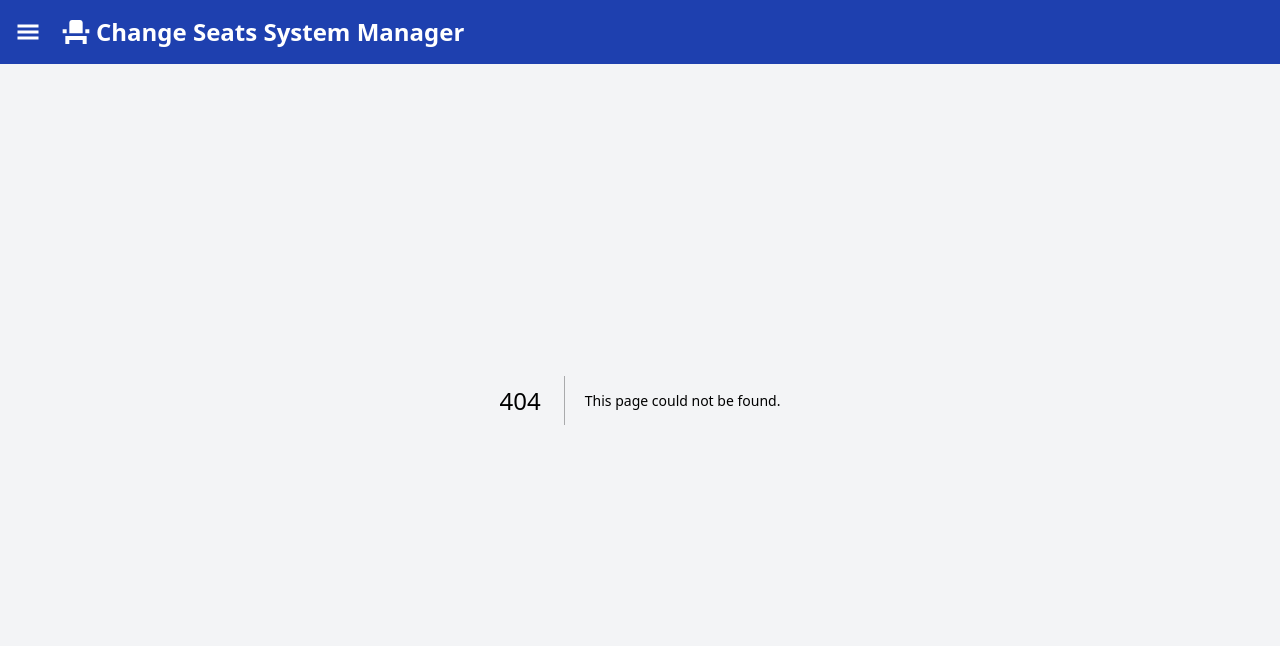
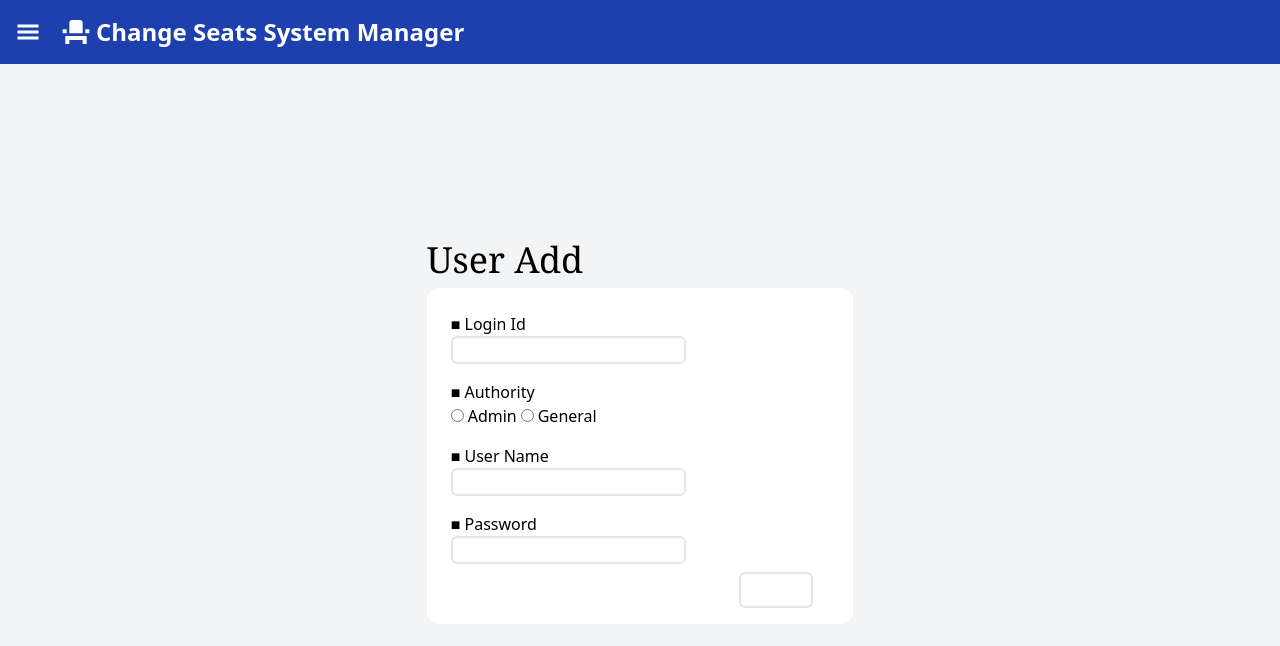
Before and after one commit to ry-shimizu/change-seats-system_front, a Next.js app: page /user/add in a window 1280 px wide. Before the commit this address had no page. Shown: the top 646 px of the page. Built offline with nearby package versions, Linux system fonts and the light colour scheme.

Commit message:
user add

```diff
--- a/src/app/myclass/add/page.tsx
+++ b/src/app/myclass/add/page.tsx
@@ -7,7 +7,7 @@ export default function MyClassAdd() {
     <input
       type="number"
       name="seatTotalber1"
-      className="border-2 rounded-md"
+      className="border-2 rounded-md focus:outline-none focus:shadow-outline hover:border-gray-500"
       placeholder="座席数(1列目)"
       min={1}
     />,
@@ -18,7 +18,7 @@ export default function MyClassAdd() {
       <input
         type="number"
         name={`seatTotalber${inputCount}`}
-        className="border-2 rounded-md"
+        className="border-2 rounded-md focus:outline-none focus:shadow-outline hover:border-gray-500"
         placeholder={`座席数(${inputCount}列目)`}
         min={1}
       />
@@ -49,7 +49,7 @@ export default function MyClassAdd() {
               type="number"
               name="year"
               placeholder="年度"
-              className="border-2 rounded-md"
+              className="border-2 rounded-md focus:outline-none focus:shadow-outline hover:border-gray-500"
               min={2023}
               max={9999}
             />
@@ -62,7 +62,7 @@ export default function MyClassAdd() {
               placeholder="クラス"
               maxLength={10}
               size={20}
-              className="border-2 rounded-md"
+              className="border-2 rounded-md focus:outline-none focus:shadow-outline hover:border-gray-500"
             />
           </div>
           <div className="p-2">
@@ -73,7 +73,7 @@ export default function MyClassAdd() {
               placeholder="タイトル"
               maxLength={20}
               size={40}
-              className="border-2 rounded-md"
+              className="border-2 rounded-md focus:outline-none focus:shadow-outline hover:border-gray-500"
             />
           </div>
           <div className="p-2">
@@ -98,7 +98,7 @@ export default function MyClassAdd() {
           <div className="p-2">
             <h3>■ Seat number</h3>
             {seatTotal.map((inputElement, index) => (
-              <div key={index} className="mb-2">
+              <div key={index} className="mb-2 focus:outline-none">
                 {inputElement}
               </div>
             ))}
--- a/src/app/myclass/detail/[class_id]/ActionButtons.tsx
+++ b/src/app/myclass/detail/[class_id]/ActionButtons.tsx
@@ -5,27 +5,18 @@ import Modal from "react-modal";
 import AddContent from "./AddContent";
 import ChangeContent from "./ChangeContent";
 import DeleteContent from "./DeleteContent";
+import { SeatInfo } from "./page";
 
 export default function ActionButtons({
   startPoint,
   seatInfos,
 }: {
   startPoint: number;
-  seatInfos: {
-    col: number;
-    seatTotal: number;
-    seatDetails: {
-      seatNumber: number;
-      stundetId: number;
-      studentName: string;
-      sexType: number;
-      seatLine: number;
-    }[];
-  }[];
+  seatInfos: SeatInfo;
 }) {
   const [isAddOpen, setIsAddOpen] = useState(false);
   const [isDeleteOpen, setIsDeleteOpen] = useState(false);
-  const [isChangeOpen, setIsChangepen] = useState(false);
+  const [isChangeOpen, setIsChangeOpen] = useState(false);
 
   const handleOpenClick = (setIsOpen: (value: boolean) => void) => {
     setIsOpen(true);
@@ -64,7 +55,7 @@ export default function ActionButtons({
         onRequestClose={() => handleCloseClick(setIsAddOpen)}
         style={customStyles}
       >
-        <AddContent seatInfos={seatInfos} />
+        <AddContent seatInfos={seatInfos} handleClick={() => handleCloseClick(setIsAddOpen)} />
       </Modal>
 
       <Button
@@ -79,22 +70,28 @@ export default function ActionButtons({
         onRequestClose={() => handleCloseClick(setIsDeleteOpen)}
         style={customStyles}
       >
-        <DeleteContent seatInfos={seatInfos} />
+        <DeleteContent
+          seatInfos={seatInfos}
+          handleClick={() => handleCloseClick(setIsDeleteOpen)}
+        />
       </Modal>
 
       <Button
         color="green"
         message="Change"
         paddingXNum={2}
-        handleClick={() => handleOpenClick(setIsChangepen)}
+        handleClick={() => handleOpenClick(setIsChangeOpen)}
       />
       <Modal
         isOpen={isChangeOpen}
         contentLabel="test"
-        onRequestClose={() => handleCloseClick(setIsChangepen)}
+        onRequestClose={() => handleCloseClick(setIsChangeOpen)}
         style={customStyles}
       >
-        <ChangeContent seatInfos={seatInfos} />
+        <ChangeContent
+          seatInfos={seatInfos}
+          handleClick={() => handleCloseClick(setIsChangeOpen)}
+        />
       </Modal>
     </div>
   );
--- a/src/app/myclass/detail/[class_id]/AddContent.tsx
+++ b/src/app/myclass/detail/[class_id]/AddContent.tsx
@@ -2,21 +2,14 @@
 
 import Button from "@/app/components/Button";
 import { SetStateAction, useState } from "react";
+import { SeatInfo } from "./page";
 
 export default function AddContent({
   seatInfos,
+  handleClick,
 }: {
-  seatInfos: {
-    col: number;
-    seatTotal: number;
-    seatDetails: {
-      seatNumber: number;
-      stundetId: number;
-      studentName: string;
-      sexType: number;
-      seatLine: number;
-    }[];
-  }[];
+  seatInfos: SeatInfo;
+  handleClick: () => void;
 }) {
   const [sexType, setSexType] = useState(1);
   const handleSexType = (e: { target: { value: SetStateAction<string> } }) => {
@@ -30,6 +23,15 @@ export default function AddContent({
 
   return (
     <>
+      <div
+        className="font-bold cursor-pointer ml-auto text-end"
+        onClick={(e) => {
+          e.preventDefault();
+          handleClick();
+        }}
+      >
+        ✖️
+      </div>
       <h2 className="text-2xl font-bold text-gray-800 mb-4">Seat Add</h2>
       <form action="" className="mt-2">
         <div className="mb-2">
@@ -54,7 +56,7 @@ export default function AddContent({
             placeholder="生徒名"
             maxLength={6}
             size={20}
-            className="border-2 rounded-md mt-1"
+            className="border-2 rounded-md mt-1 focus:outline-none focus:shadow-outline hover:border-gray-500"
           />
         </div>
         <div className="p-2">
--- a/src/app/myclass/detail/[class_id]/ChangeContent.tsx
+++ b/src/app/myclass/detail/[class_id]/ChangeContent.tsx
@@ -3,21 +3,14 @@ import Button from "@/app/components/Button";
 import BlackBoard from "@/app/components/ClassDetail/BlackBoard";
 import Seat from "@/app/components/ClassDetail/Seat";
 import { useState } from "react";
+import { SeatInfo } from "./page";
 
 export default function ChangeContent({
   seatInfos,
+  handleClick,
 }: {
-  seatInfos: {
-    col: number;
-    seatTotal: number;
-    seatDetails: {
-      seatNumber: number;
-      stundetId: number;
-      studentName: string;
-      sexType: number;
-      seatLine: number;
-    }[];
-  }[];
+  seatInfos: SeatInfo;
+  handleClick: () => void;
 }) {
   const [isChangeCondition, setIsChangeCondition] = useState(false);
   const handlesetIsChangeCondition = (e: { target: { checked: boolean } }) => {
@@ -121,6 +114,15 @@ export default function ChangeContent({
 
   return (
     <>
+      <div
+        className="font-bold cursor-pointer ml-auto text-end"
+        onClick={(e) => {
+          e.preventDefault();
+          handleClick();
+        }}
+      >
+        ✖️
+      </div>
       <h2 className="text-2xl font-bold text-gray-800 mb-4">Seat Change</h2>
       <BlackBoard>
         <Seat seatInfos={seatInfos} />
--- a/src/app/myclass/detail/[class_id]/DeleteContent.tsx
+++ b/src/app/myclass/detail/[class_id]/DeleteContent.tsx
@@ -1,20 +1,13 @@
 "use client";
 import Button from "@/app/components/Button";
+import { SeatInfo } from "./page";
 
 export default function DeleteContent({
   seatInfos,
+  handleClick,
 }: {
-  seatInfos: {
-    col: number;
-    seatTotal: number;
-    seatDetails: {
-      seatNumber: number;
-      stundetId: number;
-      studentName: string;
-      sexType: number;
-      seatLine: number;
-    }[];
-  }[];
+  seatInfos: SeatInfo;
+  handleClick: () => void;
 }) {
   const deletePullDown = seatInfos.flatMap((seatInfo) => {
     return seatInfo.seatDetails.map((seatDetail) => {
@@ -28,6 +21,15 @@ export default function DeleteContent({
 
   return (
     <>
+      <div
+        className="font-bold cursor-pointer ml-auto text-end"
+        onClick={(e) => {
+          e.preventDefault();
+          handleClick();
+        }}
+      >
+        ✖️
+      </div>
       <h2 className="text-2xl font-bold text-gray-800 mb-4">Seat Delete</h2>
       <form action="" className="mt-2">
         <div className="mb-2">
--- a/src/app/myclass/detail/[class_id]/page.tsx
+++ b/src/app/myclass/detail/[class_id]/page.tsx
@@ -1,6 +1,18 @@
 import BlackBoard from "@/app/components/ClassDetail/BlackBoard";
 import Seat from "@/app/components/ClassDetail/Seat";
 import ActionButtons from "@/app/myclass/detail/[class_id]/ActionButtons";
+
+export type SeatInfo = {
+  col: number;
+  seatTotal: number;
+  seatDetails: {
+    seatNumber: number;
+    stundetId: number;
+    studentName: string;
+    sexType: number;
+    seatLine: number;
+  }[];
+}[];
 
 export default function MyclassDetail() {
   const startPoint = 1;
--- /dev/null
+++ b/src/app/user/add/page.tsx
@@ -0,0 +1,70 @@
+"use client";
+import Button from "@/app/components/Button";
+import { SetStateAction, useState } from "react";
+
+export default function UerAdd() {
+  const [authority, setAuthority] = useState("right");
+
+  const handleStartSeatChange = (e: { target: { value: SetStateAction<string> } }) => {
+    setAuthority(e.target.value);
+  };
+  return (
+    <div className="w-1/3 overflow-y-auto mt-16">
+      <h2 className="font-serif text-4xl mb-2">User Add</h2>
+      <div className="bg-white rounded-xl w-full p-4">
+        <form action="">
+          <div className="p-2">
+            <h3>■ Login Id</h3>
+            <input
+              type="text"
+              name="loginId"
+              className="border-2 rounded-md focus:outline-none focus:shadow-outline hover:border-gray-500"
+            />
+          </div>
+          <div className="p-2">
+            <h3>■ Authority</h3>
+            <input
+              id="admin"
+              type="radio"
+              name="authority"
+              value="admin"
+              checked={authority === "admin"}
+              onChange={handleStartSeatChange}
+            />
+            <label htmlFor="admin" className="p-1">
+              Admin
+            </label>
+            <input
+              id="general"
+              type="radio"
+              name="authority"
+              value="general"
+              checked={authority === "general"}
+              onChange={handleStartSeatChange}
+            />
+            <label htmlFor="general" className="p-1">
+              General
+            </label>
+          </div>
+          <div className="p-2">
+            <h3>■ User Name</h3>
+            <input
+              type="text"
+              name="userName"
+              className="border-2 rounded-md focus:outline-none focus:shadow-outline hover:border-gray-500"
+            />
+          </div>
+          <div className="p-2">
+            <h3>■ Password</h3>
+            <input
+              type="password"
+              name="password"
+              className="border-2 rounded-md focus:outline-none focus:shadow-outline hover:border-gray-500"
+            />
+          </div>
+          <Button color="blue" message="Regist" paddingXNum={6} justifyEnd />
+        </form>
+      </div>
+    </div>
+  );
+}
--- a/src/app/user/page.tsx
+++ b/src/app/user/page.tsx
@@ -41,14 +41,13 @@ export default function User() {
         <form action="">
           <div className="flex">
             <div className="p-2">
-              <h3>ID</h3>
+              <h3>Login ID</h3>
               <input
                 type="text"
                 name="userId"
-                placeholder="ID"
                 maxLength={10}
                 size={10}
-                className="border-2 rounded-md"
+                className="border-2 rounded-md focus:outline-none focus:shadow-outline hover:border-gray-500"
               />
             </div>
             <div className="p-2">
@@ -56,10 +55,9 @@ export default function User() {
               <input
                 type="text"
                 name="userName"
-                placeholder="ユーザ名"
                 maxLength={20}
                 size={20}
-                className="border-2 rounded-md"
+                className="border-2 rounded-md focus:outline-none focus:shadow-outline hover:border-gray-500"
               />
             </div>
             <div className="p-2">
@@ -69,7 +67,7 @@ export default function User() {
                 type="checkbox"
                 name="authority"
                 value="admin"
-                className="border-2 rounded-md"
+                className="border-2 rounded-md focus:outline-none focus:shadow-outline hover:border-gray-500"
               />
               <label htmlFor="admin" className="pl-1 pr-2">
                 Admin
```
Also changed, not shown: src/app/user/detail/page.tsx (added).
